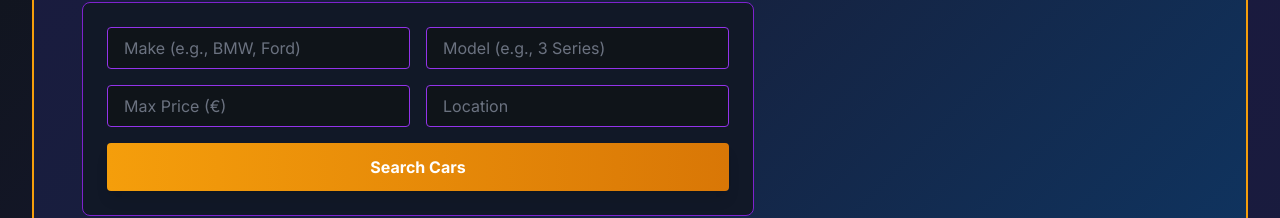
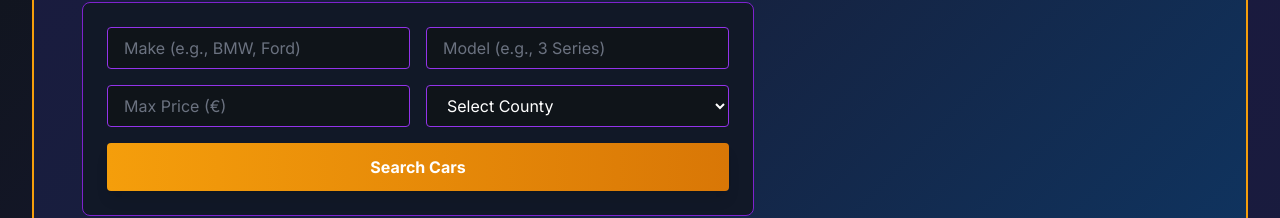
Before and after one commit to IRLAgent/IDeal, a Next.js app in the folder frontend/: page / in a window 1280 px wide. Shown: the part 274-492 px from the top of the page. Built offline with nearby package versions, Linux system fonts and the light colour scheme.

Commit message:
Add Irish counties dropdown to location filters on homepage and search page

```diff
--- a/frontend/src/app/page.tsx
+++ b/frontend/src/app/page.tsx
@@ -1,6 +1,7 @@
 'use client';
 
 import { useState } from 'react';
+import { IRISH_COUNTIES } from '@/constants/counties';
 
 export default function Home() {
   const [searchParams, setSearchParams] = useState({
@@ -51,13 +52,18 @@ export default function Home() {
               onChange={(e) => setSearchParams({ ...searchParams, maxPrice: e.target.value })}
               className="input-field"
             />
-            <input
-              type="text"
-              placeholder="Location"
+            <select
               value={searchParams.location}
               onChange={(e) => setSearchParams({ ...searchParams, location: e.target.value })}
               className="input-field"
-            />
+            >
+              <option value="">Select County</option>
+              {IRISH_COUNTIES.map((county) => (
+                <option key={county} value={county}>
+                  {county}
+                </option>
+              ))}
+            </select>
           </div>
           <button
             type="submit"
--- a/frontend/src/app/search/page.tsx
+++ b/frontend/src/app/search/page.tsx
@@ -1,6 +1,7 @@
 'use client';
 
 import { useState } from 'react';
+import { IRISH_COUNTIES } from '@/constants/counties';
 
 export default function SearchPage() {
   const [filters, setFilters] = useState({
@@ -77,13 +78,18 @@ export default function SearchPage() {
 
               <div>
                 <label className="block text-gray-700 font-semibold mb-2">Location</label>
-                <input
-                  type="text"
-                  placeholder="e.g., Dublin"
+                <select
                   value={filters.location}
                   onChange={(e) => handleFilterChange('location', e.target.value)}
                   className="w-full p-2 border border-gray-300 rounded"
-                />
+                >
+                  <option value="">All Counties</option>
+                  {IRISH_COUNTIES.map((county) => (
+                    <option key={county} value={county}>
+                      {county}
+                    </option>
+                  ))}
+                </select>
               </div>
 
               <button className="w-full bg-blue-600 text-white p-2 rounded font-bold hover:bg-blue-700">
--- /dev/null
+++ b/frontend/src/constants/counties.ts
@@ -0,0 +1,34 @@
+export const IRISH_COUNTIES = [
+  'Antrim',
+  'Armagh',
+  'Carlow',
+  'Cavan',
+  'Clare',
+  'Cork',
+  'Derry',
+  'Donegal',
+  'Down',
+  'Dublin',
+  'Fermanagh',
+  'Galway',
+  'Kerry',
+  'Kildare',
+  'Kilkenny',
+  'Laois',
+  'Leitrim',
+  'Limerick',
+  'Longford',
+  'Louth',
+  'Mayo',
+  'Meath',
+  'Monaghan',
+  'Offaly',
+  'Roscommon',
+  'Sligo',
+  'Tipperary',
+  'Tyrone',
+  'Waterford',
+  'Westmeath',
+  'Wexford',
+  'Wicklow',
+];
```
